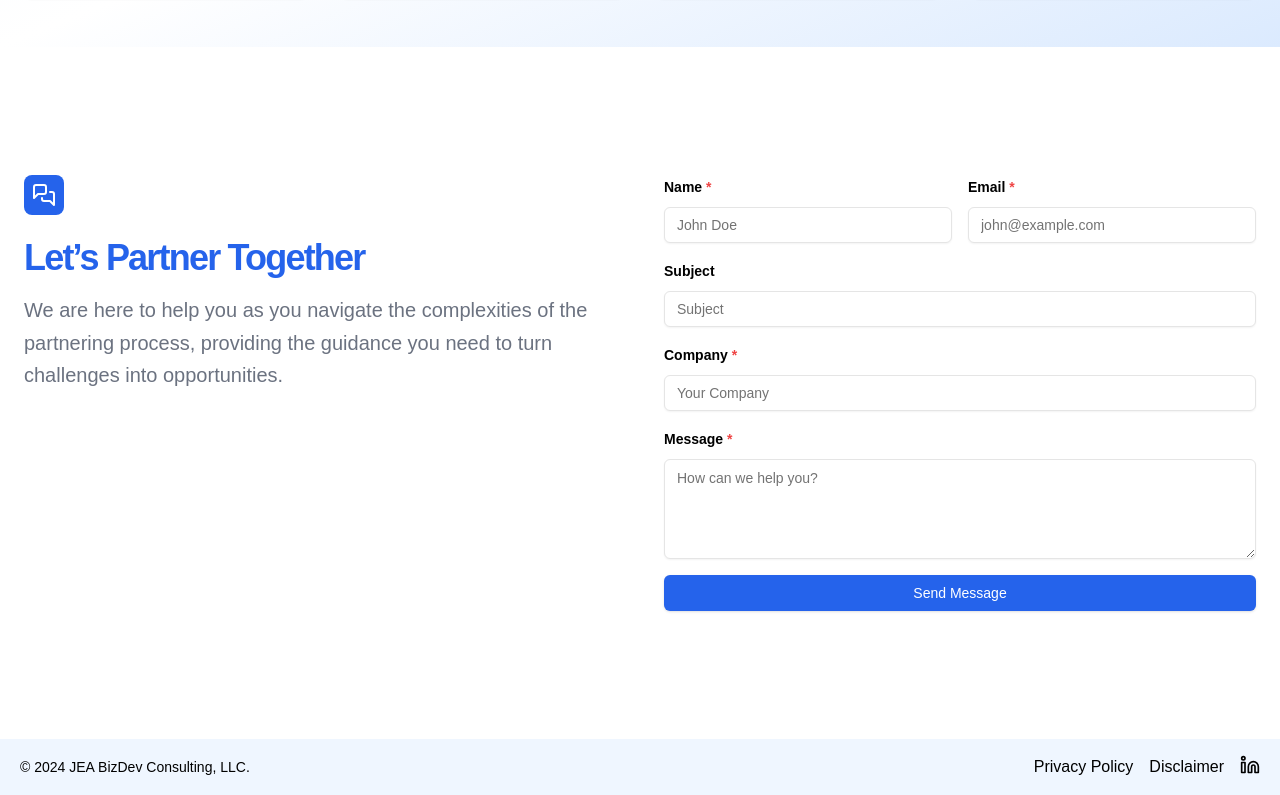
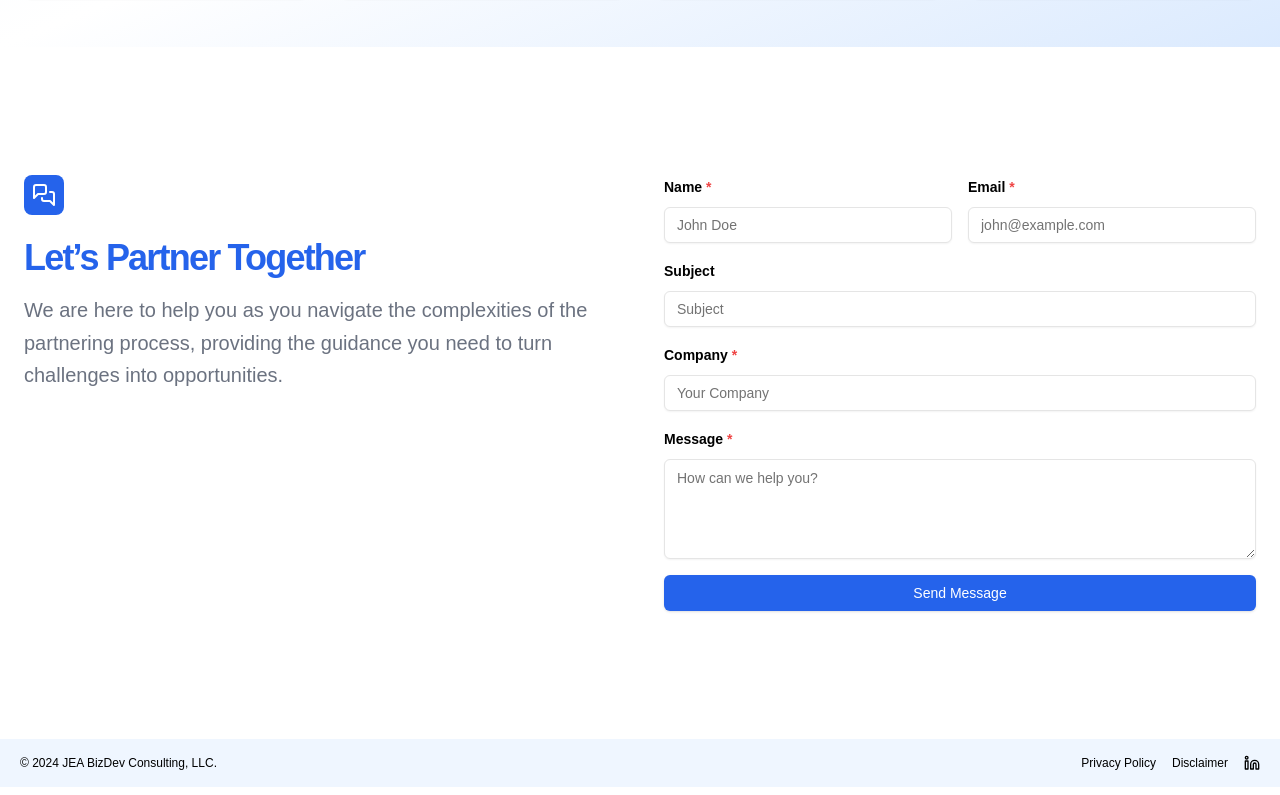
Before and after one commit to danaducharme/hornbeamdev.com, a Next.js app: page / in a window 1280 px wide. Shown: the part 3754-4549 px from the top of the page. Built offline with nearby package versions, Linux system fonts and the light colour scheme.

Commit message:
Update font sizes in Footer component
Changed text sizes to "text-xs" for better consistency and adjusted the Linkedin icon size to better fit the new font sizes. This improves the overall visual harmony and readability of the component.

```diff
--- a/components/Footer.tsx
+++ b/components/Footer.tsx
@@ -7,19 +7,19 @@ export default function Footer() {
 	return (
 		<footer className="bg-blue-50 text-black py-4">
 			<div className="container mx-auto px-5 flex flex-row justify-between items-center">
-				<div className="text-sm">
+				<div className="text-xs">
 					&copy; {currentYear} JEA BizDev Consulting, LLC.
 				</div>
 				<div className="flex space-x-4">
-					<a href="/Privacy Policy.pdf" target="_blank" className="hover:text-blue-500 transition-colors">
+					<a href="/Privacy Policy.pdf" target="_blank" className="hover:text-blue-500 transition-colors text-xs">
 						Privacy Policy
 					</a>
-					<a href="/Disclaimer.pdf" target="_blank" className="hover:text-blue-500 transition-colors">
+					<a href="/Disclaimer.pdf" target="_blank" className="hover:text-blue-500 transition-colors text-xs">
 						Disclaimer
 					</a>
 					<Link href="https://www.linkedin.com/in/john-a-6182668/"
-						  className="hover:text-blue-500 transition-colors" target="_blank">
-						<Linkedin size={20}/>
+						  className="hover:text-blue-500 transition-colors text-xs" target="_blank">
+						<Linkedin size={16}/>
 						<span className="sr-only">LinkedIn</span>
 					</Link>
 				</div>
```
